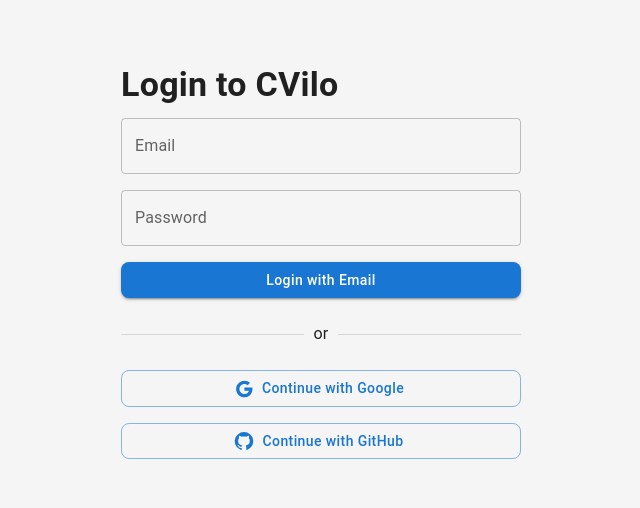
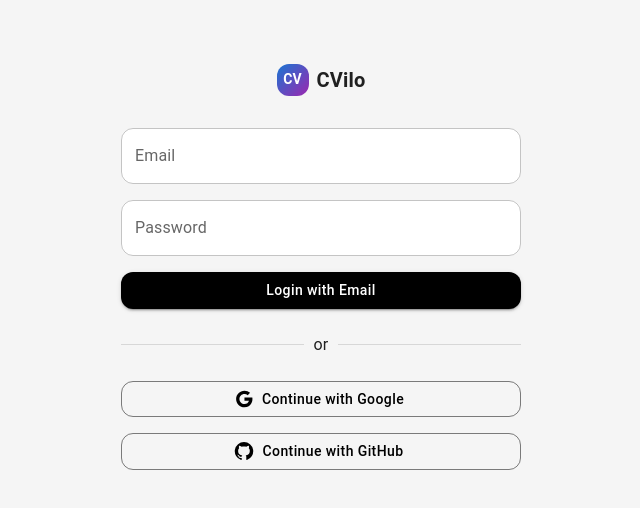
Before and after one commit to smhnaqvi/cveeker, a React (Vite) app in the folder src/cveeker/cvilo-clientarea/: page /auth/login in a window 1280 px wide. Shown: the top 508 px of the page, without its empty margins (319-959 px from the left). Built offline with nearby package versions, Linux system fonts and the light colour scheme.

Commit message:
Add new Button, Input, and Logo components; refactor Layout and Login components for improved structure

```diff
--- /dev/null
+++ b/src/cveeker/cvilo-clientarea/src/components/Button.tsx
@@ -0,0 +1,8 @@
+/* eslint-disable @typescript-eslint/no-explicit-any */
+import { Button as MuiButton } from "@mui/material"
+
+const Button = ({children, ...rest}: {children: React.ReactNode, [key: string]: any}) => {
+    return <MuiButton {...rest}>{children}</MuiButton>
+}
+
+export default Button
--- /dev/null
+++ b/src/cveeker/cvilo-clientarea/src/components/Input.tsx
@@ -0,0 +1,51 @@
+/* eslint-disable @typescript-eslint/no-explicit-any */
+import { styled, TextField } from "@mui/material"
+
+const TextFieldComponent = styled(TextField)(({theme}) => ({
+    '& .MuiInputBase-root': {
+        borderRadius: theme.shape.borderRadius,
+        backgroundColor: theme.palette.background.paper,
+        '&:hover': {
+            borderColor: theme.palette.primary.main,
+        },
+        '&.Mui-focused': {
+            borderColor: theme.palette.primary.main,
+        },
+        '&.Mui-error': {
+            borderColor: theme.palette.error.main,
+        },
+        '&.Mui-disabled': {
+            backgroundColor: theme.palette.action.disabledBackground,
+        },
+        '& .MuiInputBase-input': {
+            color: theme.palette.text.primary,
+        },
+        '& .MuiInputBase-input:disabled': {
+            color: theme.palette.text.disabled,
+        },
+        '& .MuiInputBase-input:placeholder': {
+            color: theme.palette.text.secondary,
+        },
+        '& .MuiInputBase-input:placeholder:hover': {
+            color: theme.palette.text.primary,
+        },
+        '& .MuiInputBase-input:placeholder:focus': {
+            color: theme.palette.text.primary,
+        },
+        '& .MuiInputBase-input:placeholder:active': {
+            color: theme.palette.text.primary,
+        },
+        '& .MuiInputBase-input:placeholder:visited': {
+            color: theme.palette.text.primary,
+        },
+        '& .MuiInputBase-input:placeholder:focus-within': {
+            color: theme.palette.text.primary,
+        }
+    }
+}))
+
+const Input = ({name, label, type, ...rest}: {name: string, label: string, type: string, [key: string]: any}) => {
+    return <TextFieldComponent name={name} label={label} type={type} {...rest} />
+}
+
+export default Input
--- a/src/cveeker/cvilo-clientarea/src/components/Layout.tsx
+++ b/src/cveeker/cvilo-clientarea/src/components/Layout.tsx
@@ -26,6 +26,7 @@
   Person,
 } from '@mui/icons-material'
 import { useNavigate, useLocation } from 'react-router-dom'
+import Logo from './Logo'
 
 const drawerWidth = 280
 
@@ -67,26 +68,7 @@
   const drawer = (
     <div>
       <Toolbar>
-        <Box sx={{ display: 'flex', alignItems: 'center', gap: 1 }}>
-          <Box
-            sx={{
-              width: 32,
-              height: 32,
-              borderRadius: 1,
-              background: 'linear-gradient(135deg, #1976d2 0%, #9c27b0 100%)',
-              display: 'flex',
-              alignItems: 'center',
-              justifyContent: 'center',
-            }}
-          >
-            <Typography variant="subtitle2" sx={{ color: 'white', fontWeight: 'bold' }}>
-              CV
-            </Typography>
-          </Box>
-          <Typography variant="h6" noWrap component="div" sx={{ fontWeight: 'bold' }}>
-            CVilo
-          </Typography>
-        </Box>
+        <Logo />
       </Toolbar>
       <Divider />
       <List>
--- /dev/null
+++ b/src/cveeker/cvilo-clientarea/src/components/Logo.tsx
@@ -0,0 +1,26 @@
+import { Box, Typography } from "@mui/material"
+
+const Logo = () => {
+    return   <Box sx={{ display: 'flex', alignItems: 'center', gap: 1 }}>
+          <Box
+            sx={{
+              width: 32,
+              height: 32,
+              borderRadius: 1,
+              background: 'linear-gradient(135deg, #1976d2 0%, #9c27b0 100%)',
+              display: 'flex',
+              alignItems: 'center',
+              justifyContent: 'center',
+            }}
+          >
+            <Typography variant="subtitle2" sx={{ color: 'white', fontWeight: 'bold' }}>
+              CV
+            </Typography>
+          </Box>
+          <Typography variant="h6" noWrap component="div" sx={{ fontWeight: 'bold' }}>
+            CVilo
+          </Typography>
+        </Box>
+}
+
+export default Logo
--- a/src/cveeker/cvilo-clientarea/src/pages/auth/login.tsx
+++ b/src/cveeker/cvilo-clientarea/src/pages/auth/login.tsx
@@ -1,13 +1,16 @@
 /* eslint-disable @typescript-eslint/no-explicit-any */
-import { Box, Button, Divider, Stack, TextField, Typography } from "@mui/material";
+import { Box, Divider, Stack } from "@mui/material";
 import { useForm } from "react-hook-form";
 import FormProvider from "../../provider/FormProvider";
 import { GitHub, Google } from "@mui/icons-material";
+import Logo from "../../components/Logo";
+import Input from "../../components/Input";
+import Button from "../../components/Button";
 
 const Login = () => {
   const methods = useForm();
 
-  const { register, handleSubmit } = methods;
+  const { handleSubmit } = methods;
 
   const onSubmit = (data: any) => {
     console.log("Email login", data);
@@ -26,25 +29,14 @@
 
   return (
     <Box maxWidth={400} mx="auto" mt={8}>
-      <Typography variant="h4" gutterBottom>
-        Login to CVilo
-      </Typography>
-
+      <Box sx={{ display: 'flex', justifyContent: 'center', mb: 4 }}>
+        <Logo />
+      </Box>
       <FormProvider methods={methods}>
         <form onSubmit={handleSubmit(onSubmit)}>
           <Stack spacing={2}>
-            <TextField
-              label="Email"
-              type="email"
-              {...register("email")}
-              fullWidth
-            />
-            <TextField
-              label="Password"
-              type="password"
-              {...register("password")}
-              fullWidth
-            />
+            <Input name="email" label="Email" type="email" />
+            <Input name="password" label="Password" type="password" />
             <Button type="submit" variant="contained" fullWidth>
               Login with Email
             </Button>
--- a/src/cveeker/cvilo-clientarea/src/theme/config.ts
+++ b/src/cveeker/cvilo-clientarea/src/theme/config.ts
@@ -3,14 +3,17 @@
 export const theme = createTheme({
   palette: {
     primary: {
-      main: '#1976d2', // Blue
+      main: '#000', // black
     },
     secondary: {
-      main: '#9c27b0', // Purple
+      main: '#1976d2', // blue
     },
     background: {
       default: '#f5f5f5',
     },
+  },
+  shape: {
+    borderRadius: 12,
   },
   typography: {
     fontFamily: '"Roboto", "Helvetica", "Arial", sans-serif',
@@ -26,7 +29,6 @@
       styleOverrides: {
         root: {
           textTransform: 'none',
-          borderRadius: 8,
         },
       },
     },
```
